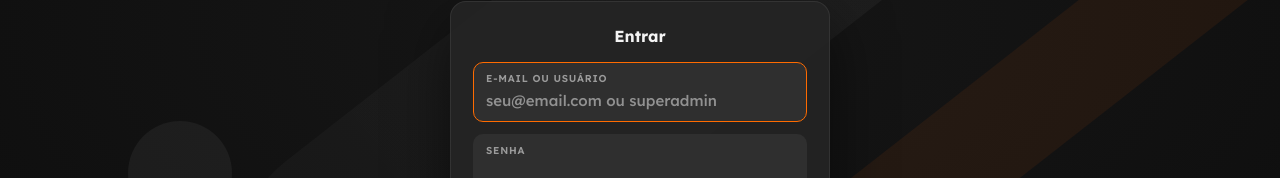
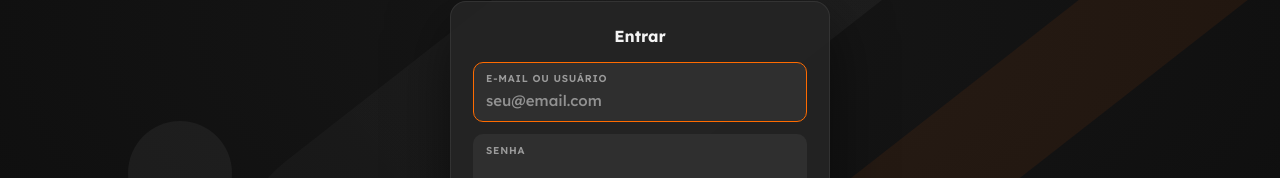
Before and after one commit to tiancorasuporte-cpu/olho-nolance, a React (Vite) app in the folder web/: page /login in a window 1280 px wide. Shown: the part 295-473 px from the top of the page. Built offline with nearby package versions, Linux system fonts and the light colour scheme; no server answers.

Commit message:
Placeholder do login so com exemplo de e-mail
Co-authored-by: Cursor <cursoragent@cursor.com>

```diff
--- a/web/src/pages/LoginPage.tsx
+++ b/web/src/pages/LoginPage.tsx
@@ -181,7 +181,7 @@ export function LoginPage({ initialMode = "login" }: { initialMode?: Mode }) {
                   value={username}
                   onChange={(e) => setUsername(e.target.value)}
                   autoComplete="username"
-                  placeholder="seu@email.com ou superadmin"
+                  placeholder="seu@email.com"
                   required
                   autoFocus
                 />
```
